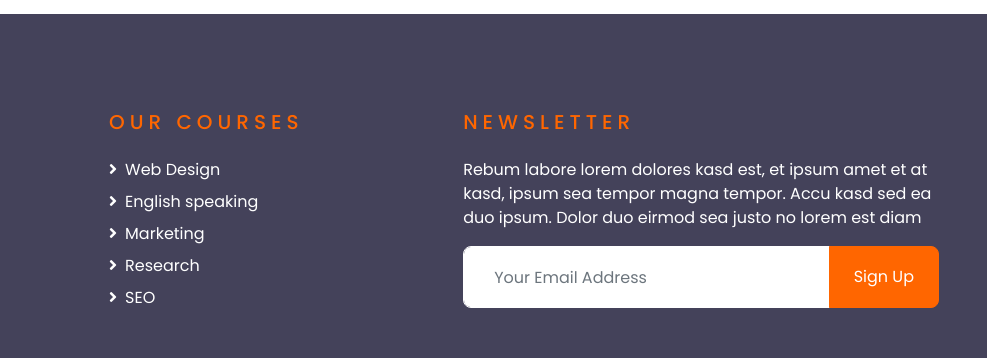
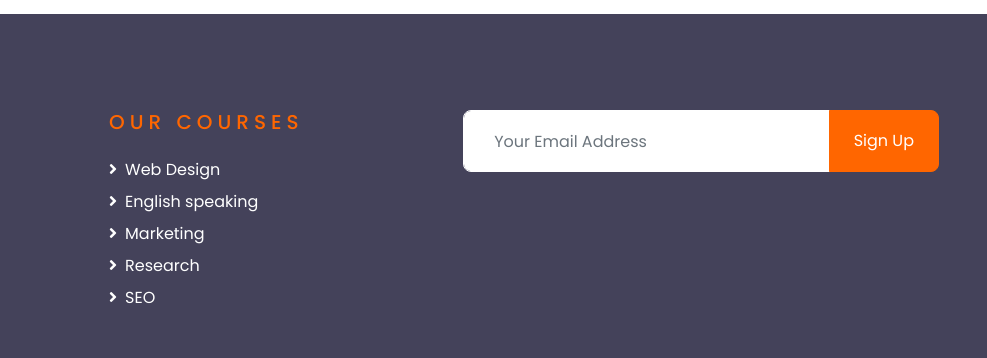
Before and after one commit to olivia11720/online-courses-html-template, a plain HTML site: page index.html in a window 1280 px wide. Shown: the part 5624-5982 px from the top of the page, 293-1280 px from the left. Drawn offline with nearby package versions, Linux system fonts and the light colour scheme.

Commit message:
changes4

```diff
--- a/index.html
+++ b/index.html
@@ -551,9 +551,7 @@
                 </div>
             </div>
             <div class="col-lg-5 col-md-12 mb-5">
-                <h5 class="text-primary text-uppercase mb-4" style="letter-spacing: 5px;">Newsletter</h5>
-                <p>Rebum labore lorem dolores kasd est, et ipsum amet et at kasd, ipsum sea tempor magna tempor. Accu kasd sed ea duo ipsum. Dolor duo eirmod sea justo no lorem est diam</p>
-                <div class="w-100">
+                                <div class="w-100">
                     <div class="input-group">
                         <input type="text" class="form-control border-light" style="padding: 30px;" placeholder="Your Email Address">
                         <div class="input-group-append">
```
